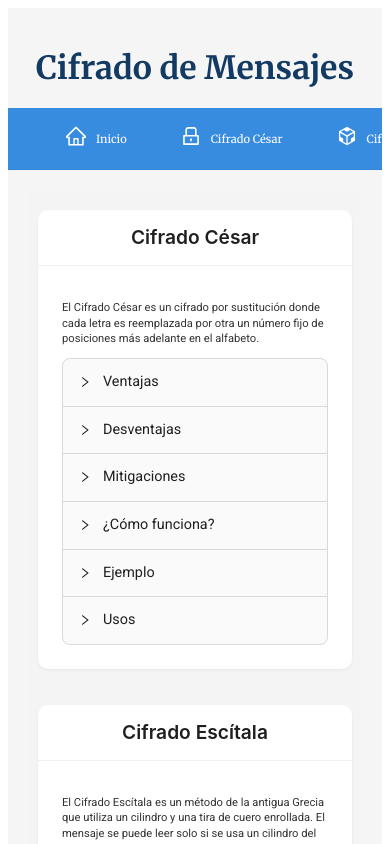
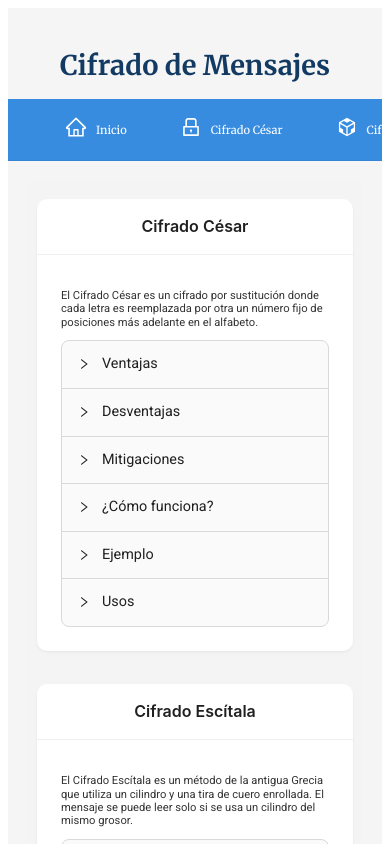
Before and after one commit to HailieTapia/Cifradoss, a React (Create React App) app: page / in a window 390 px wide. Shown: the top 844 px of the page. Built offline with nearby package versions, Linux system fonts and the light colour scheme.

Commit message:
Update App.css

```diff
--- a/src/App.css
+++ b/src/App.css
@@ -55,33 +55,33 @@ h1 {
 
 @media only screen and (max-width: 600px) {
   h1 {
-    font-size: 2rem;
-    margin-bottom: 20px;
+    font-size: 1.7rem;
+    margin-bottom: 17px;
   }
 
   .ant-card-head-title {
-    font-size: 1.2rem;
+    font-size: 1rem;
   }
 
   .ant-btn-primary {
     width: 100%;
-    font-size: .7rem;
+    font-size: .6rem;
     margin-bottom: 17px;
   }
 
   .App-body {
-    padding: 20px 10px;
+    padding: 18px 9px;
   }
 
   .ant-card {
-    margin-bottom: 20px;
+    margin-bottom: 17px;
   }
 }
 
 @media only screen and (max-width: 600px) {
   .ant-card-body p {
     font-size: .7rem;
-    line-height: 1.4;
+    line-height: 1.2;
   }
 
   .App-footer {
```
